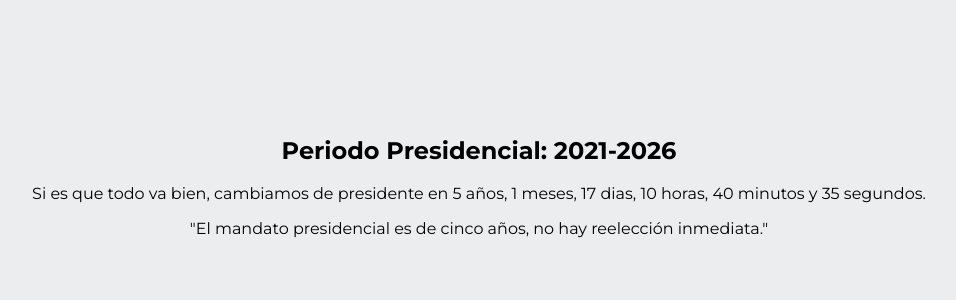
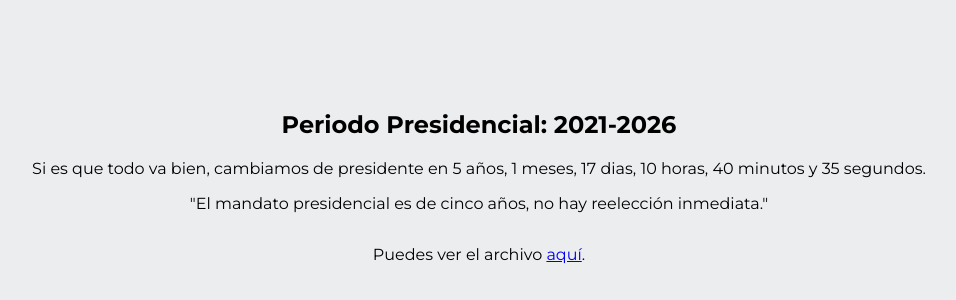
Before and after one commit to UltiRequiem/peru-presidents, a plain HTML site: page index.html in a window 1280 px wide. Shown: the part 190-490 px from the top of the page, without its empty margins (161-1117 px from the left). Drawn offline with Linux system fonts and the light colour scheme.

Commit message:
:art: Update

```diff
--- a/index.html
+++ b/index.html
@@ -23,5 +23,7 @@
         </blockquote>
     </div>
     <script src="./script.js" type="text/javascript"></script>
+
+    <p>Puedes ver el archivo  <a href="./archive/">aquí</a>.</p>
   </body>
 </html>
```
